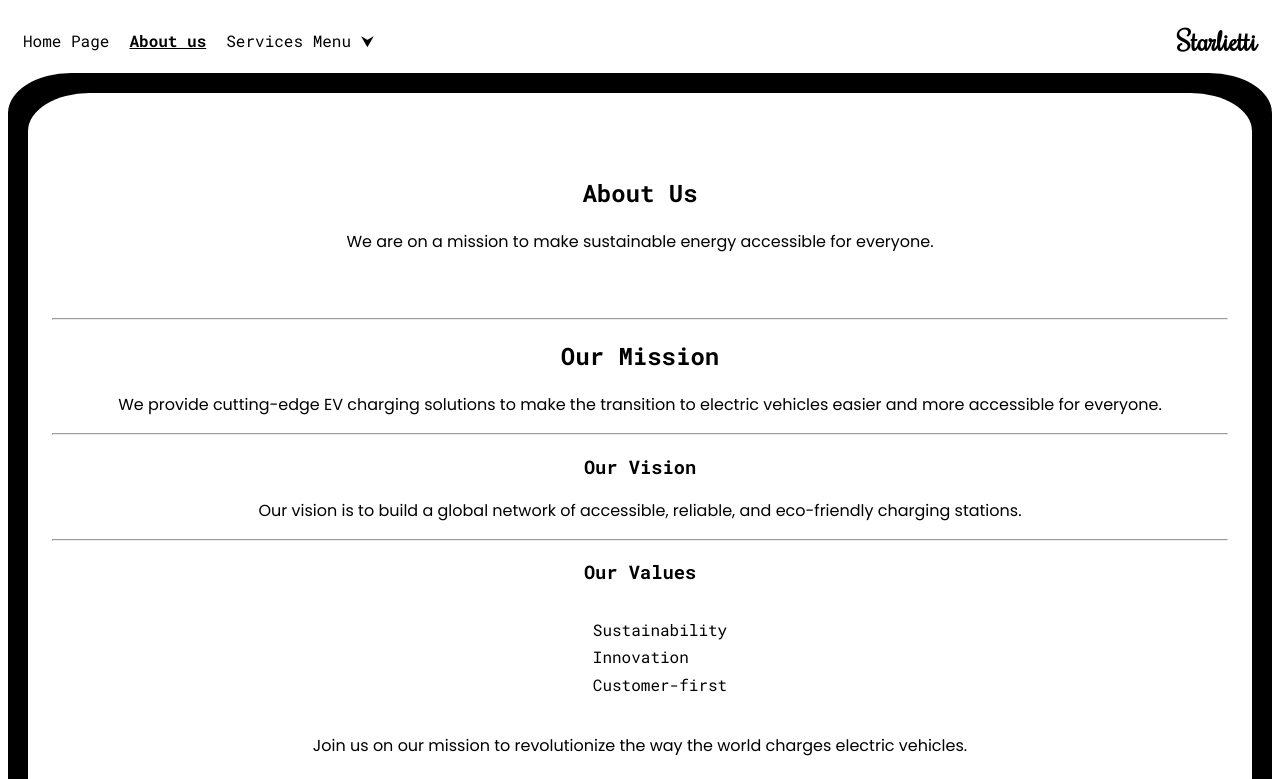
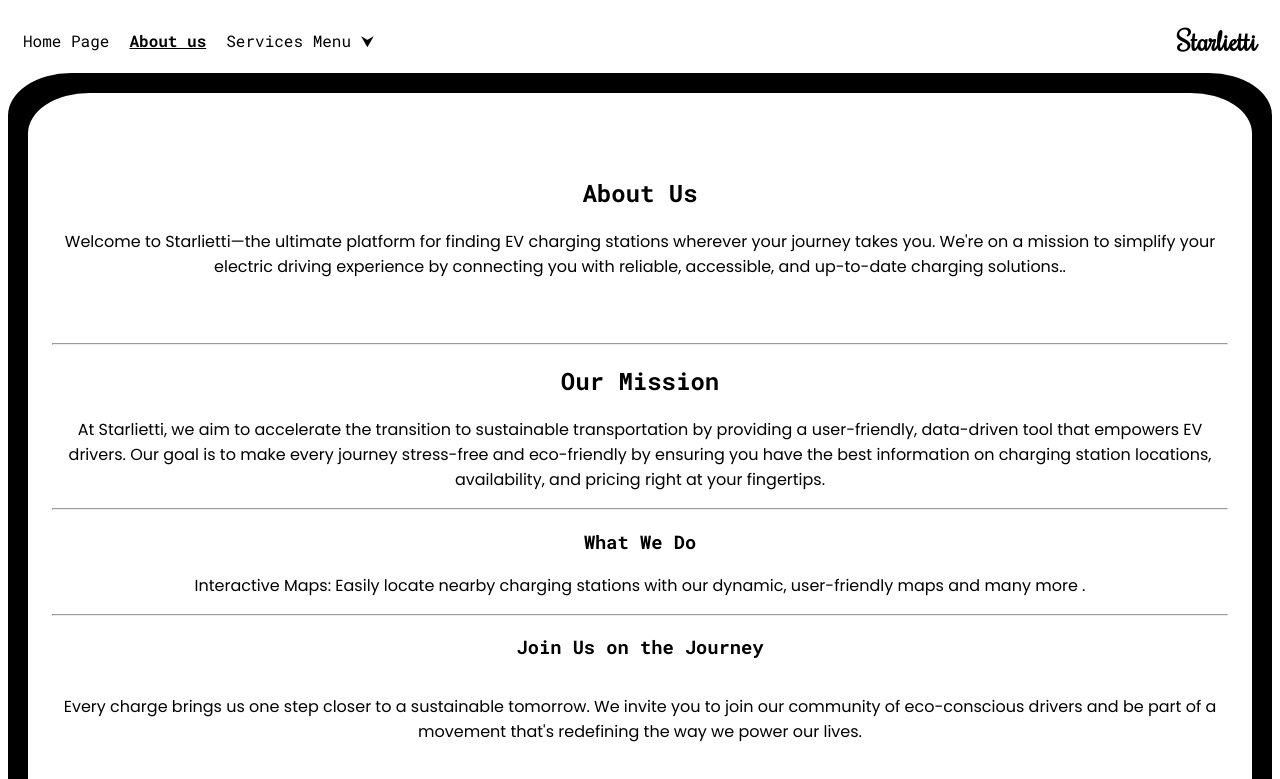
Before and after one commit to kriskris-27/ev-charging-station, a React (Vite) app in the folder ev-charging-stations/: page /about in a window 1280 px wide. Shown: the top 779 px of the page. Built offline with nearby package versions, Linux system fonts and the light colour scheme.

Commit message:
about us page fixed

```diff
--- a/ev-charging-stations/src/components/Aboutus/Aboutus.jsx
+++ b/ev-charging-stations/src/components/Aboutus/Aboutus.jsx
@@ -10,29 +10,25 @@ const AboutUsPage = () => {
       {/* Header Section */}
       <section className="header-section">
         <h1>About Us</h1>
-        <p>We are on a mission to make sustainable energy accessible for everyone.</p>
+        <p>Welcome to Starlietti—the ultimate platform for finding EV charging stations wherever your journey takes you. We're on a mission to simplify your electric driving experience by connecting you with reliable, accessible, and up-to-date charging solutions..</p>
       </section>
       <hr></hr>
 
-      {/* Company Overview Section */}
+
       <section className="company-overview">
         <h1>Our Mission</h1>
-        <p>We provide cutting-edge EV charging solutions to make the transition to electric vehicles easier and more accessible for everyone.</p>
+        <p>At Starlietti, we aim to accelerate the transition to sustainable transportation by providing a user-friendly, data-driven tool that empowers EV drivers. Our goal is to make every journey stress-free and eco-friendly by ensuring you have the best information on charging station locations, availability, and pricing right at your fingertips.</p>
 
         <hr></hr>
 
-        <h3>Our Vision</h3>
-        <p>Our vision is to build a global network of accessible, reliable, and eco-friendly charging stations.</p>
+        <h3>What We Do</h3>
+        <p>Interactive Maps: Easily locate nearby charging stations with our dynamic, user-friendly maps and many more .</p>
 
         <hr></hr>
 
-        <h3>Our Values</h3>
+        <h3>Join Us on the Journey</h3>
         <div className="lis">
-        <ul>
-          <li>Sustainability</li>
-          <li>Innovation</li>
-          <li>Customer-first</li>
-        </ul>
+        <p>Every charge brings us one step closer to a sustainable tomorrow. We invite you to join our community of eco-conscious drivers and be part of a movement that's redefining the way we power our lives.</p>
         </div>
       </section>
 
```
